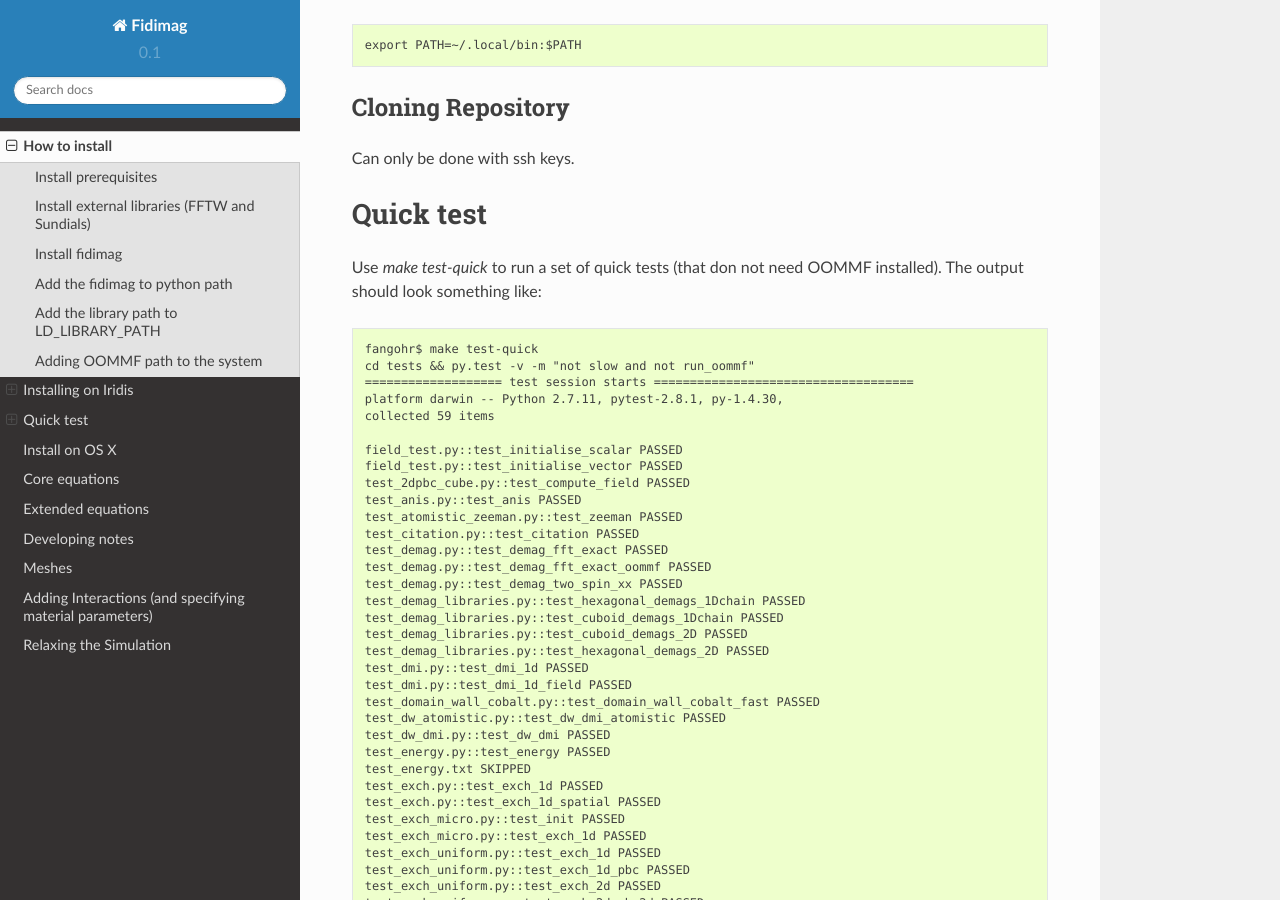
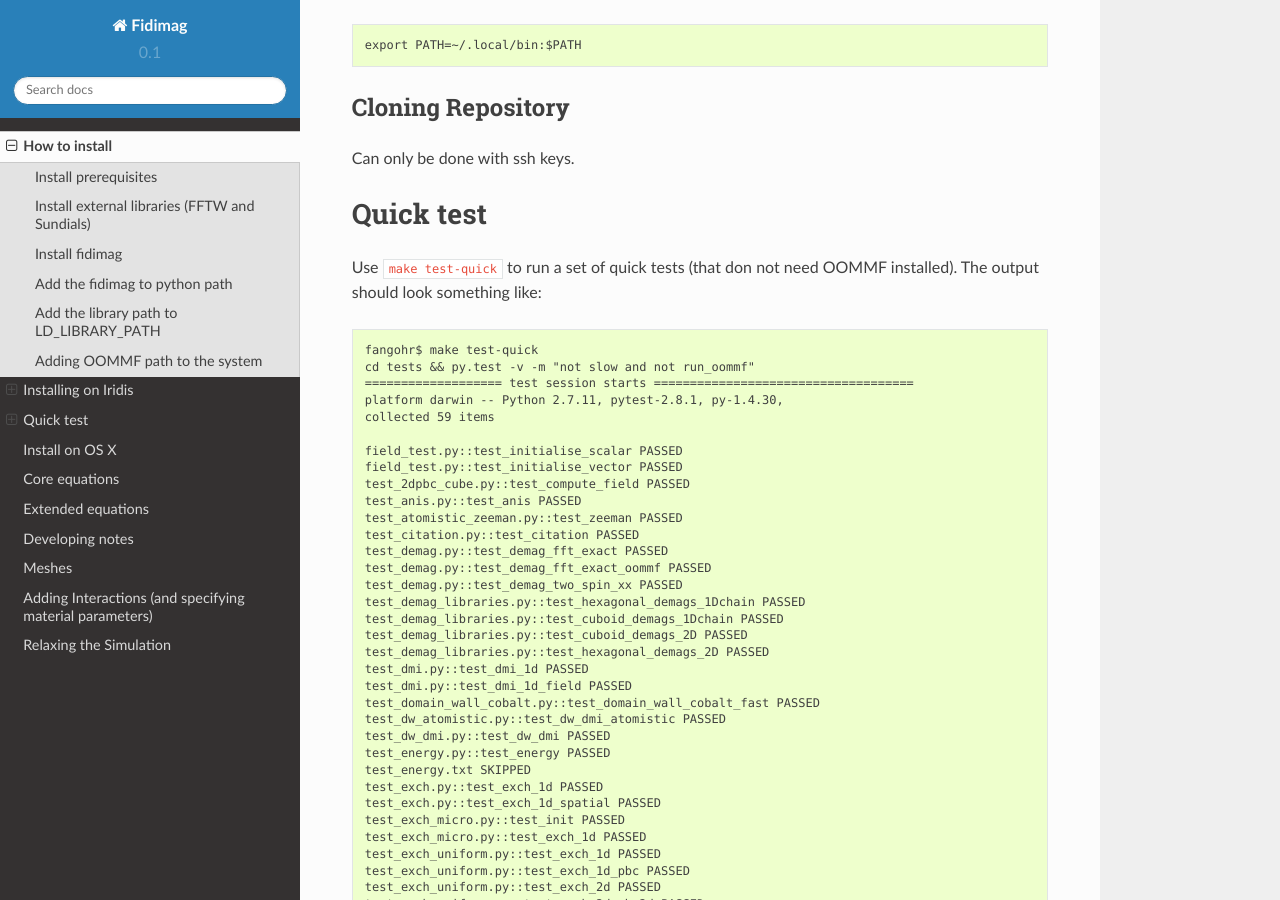
Before and after one commit to computationalmodelling/fidimag, a Sphinx documentation site: the page built from doc/install.rst, in a window 1280 px wide and 900 px high, scrolled down 2296 px. Built offline with Sphinx 7.4.7 and the Read the Docs theme 2.0.0, drawn with Linux system fonts in a browser that asks for light colours.

Commit message:
improve typesetting of command

```diff
--- a/doc/install.rst
+++ b/doc/install.rst
@@ -103,7 +103,7 @@ Can only be done with ssh keys.
 Quick test
 ==========
 
-Use `make test-quick` to run a set of quick tests (that don not need
+Use ``make test-quick`` to run a set of quick tests (that don not need
 OOMMF installed). The output should look something like::
 
   fangohr$ make test-quick
```
